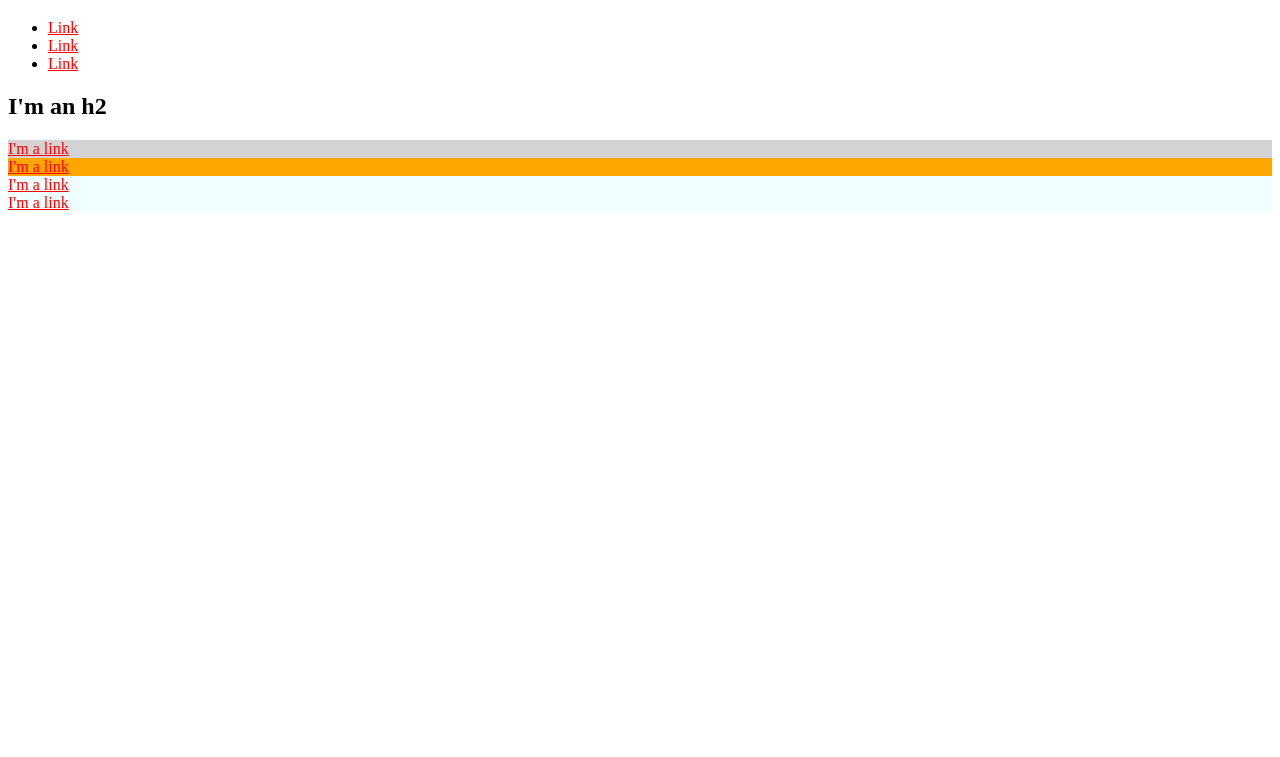
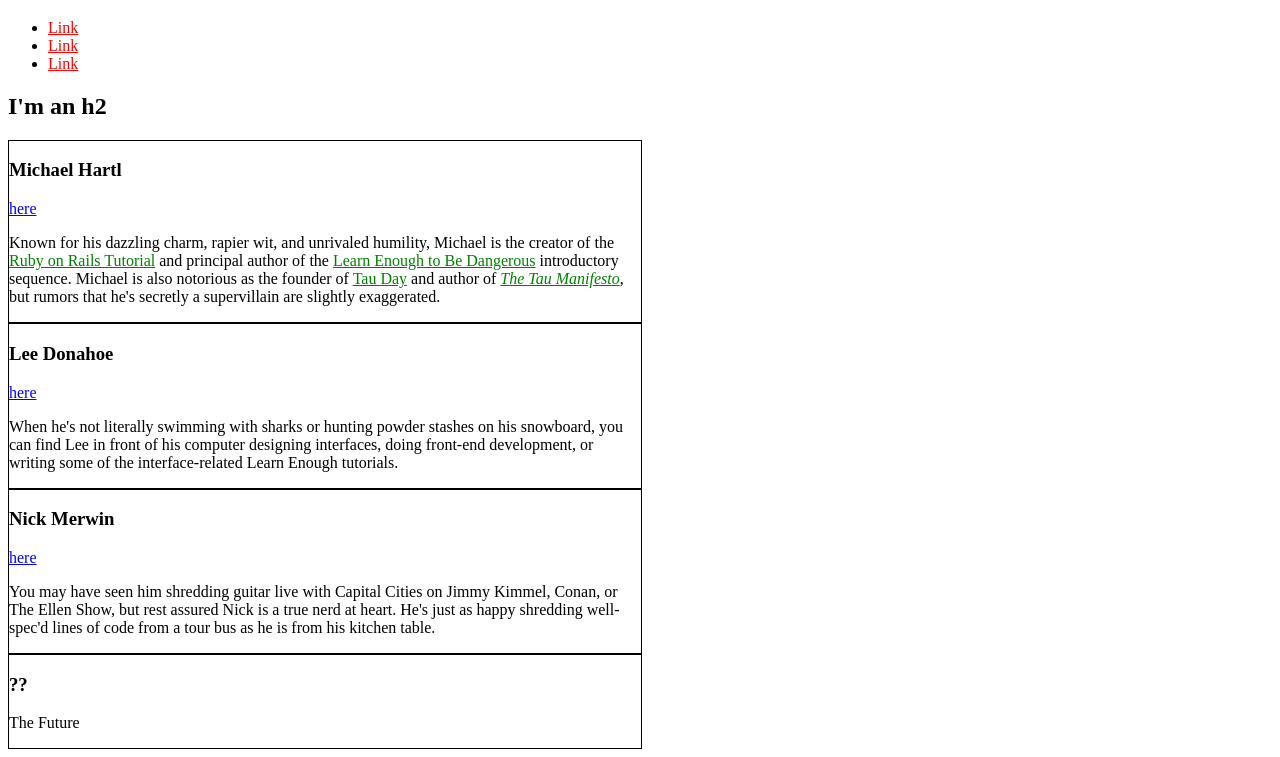
Before and after one commit to tlvb25/tlvb25.github.io, a plain HTML site: page index.html in a window 1280 px wide. Shown: the part 61-818 px from the top of the page. Drawn offline with Linux system fonts and the light colour scheme.

Commit message:
updated the internal style sheet with new content and organization

```diff
--- a/index.html
+++ b/index.html
@@ -5,28 +5,27 @@
   <title>Test Page: Don't Panic</title>
   <meta charset="utf-8">
   <style>
+    /* GLOBAL STYLES */
     a {
       color: red;
     }
 
-    #exec-bio {
-      background-color: lightgray;
+    /* SOCIAL STYLES */
+    .social-link {
+      color: blue;
     }
 
+    /* BIO STYLES */
     .bio-box {
       border: 1px solid black;
     }
 
-    .bio-box a {
+    .bio-copy a {
       color: green;
     }
 
-    #orange {
-      background-color: orange;
-    }
-
-    .azure {
-      background-color: azure;
+    .bio-box {
+      width: 50%;
     }
   </style>
 </head>
@@ -46,20 +45,55 @@
       <a href="https://example.com/">Link</a>
     </li>
   </ul>
-
   <h2>I'm an h2</h2>
-
-  <div id="exec-bio" class="azure" class="bio-box">
-    <a href="https://example.com/">I'm a link</a>
+  <div class="bio-box">
+    <h3>Michael Hartl</h3>
+    <a href="https://twitter.com/mhartl" class="social-link">here</a>
+    <div class="bio-copy">
+      <p>
+        Known for his dazzling charm, rapier wit, and unrivaled humility,
+        Michael is the creator of the
+        <a href="https://www.railstutorial.org/">Ruby on Rails
+          Tutorial</a> and principal author of the
+        <a href="https://learnenough.com/">
+          Learn Enough to Be Dangerous</a> introductory sequence. Michael
+        is also notorious as the founder of
+        <a href="http://tauday.com/">Tau Day</a> and author of
+        <a href="http://tauday.com/tau-manifesto"><em>The Tau
+            Manifesto</em></a>, but rumors that he's secretly a supervillain
+        are slightly exaggerated.
+      </p>
+    </div>
   </div>
-  <div id="orange" class="azure" class="bio-box">
-    <a href="https://example.com/">I'm a link</a>
+  <div class="bio-box">
+    <h3>Lee Donahoe</h3>
+    <a href="https://twitter.com/leedonahoe" class="social-link">here</a>
+    <div class="bio-copy"></div>
+    <p>
+      When he's not literally swimming with sharks or hunting powder stashes on
+      his snowboard, you can find Lee in front of his computer designing
+      interfaces, doing front-end development, or writing some of the
+      interface-related Learn Enough tutorials.
+    </p>
   </div>
-  <div class="azure" class="bio-box">
-    <a href="https://example.com/">I'm a link</a>
   </div>
-  <div class="azure" class="bio-box">
-    <a href="https://example.com/">I'm a link</a>
+  <div class="bio-box">
+    <h3>Nick Merwin</h3>
+    <a href="https://twitter.com/nickmerwin" class="social-link">here</a>
+    <div class="bio-copy"></div>
+    <p>
+      You may have seen him shredding guitar live with Capital Cities on Jimmy
+      Kimmel, Conan, or The Ellen Show, but rest assured Nick is a true nerd at
+      heart. He's just as happy shredding well-spec'd lines of code from a tour
+      bus as he is from his kitchen table.
+    </p>
+  </div>
+  </div>
+  <div class="bio-box">
+    <h3>??</h3>
+    <p>
+      The Future
+    </p>
   </div>
 
 </body>
```
